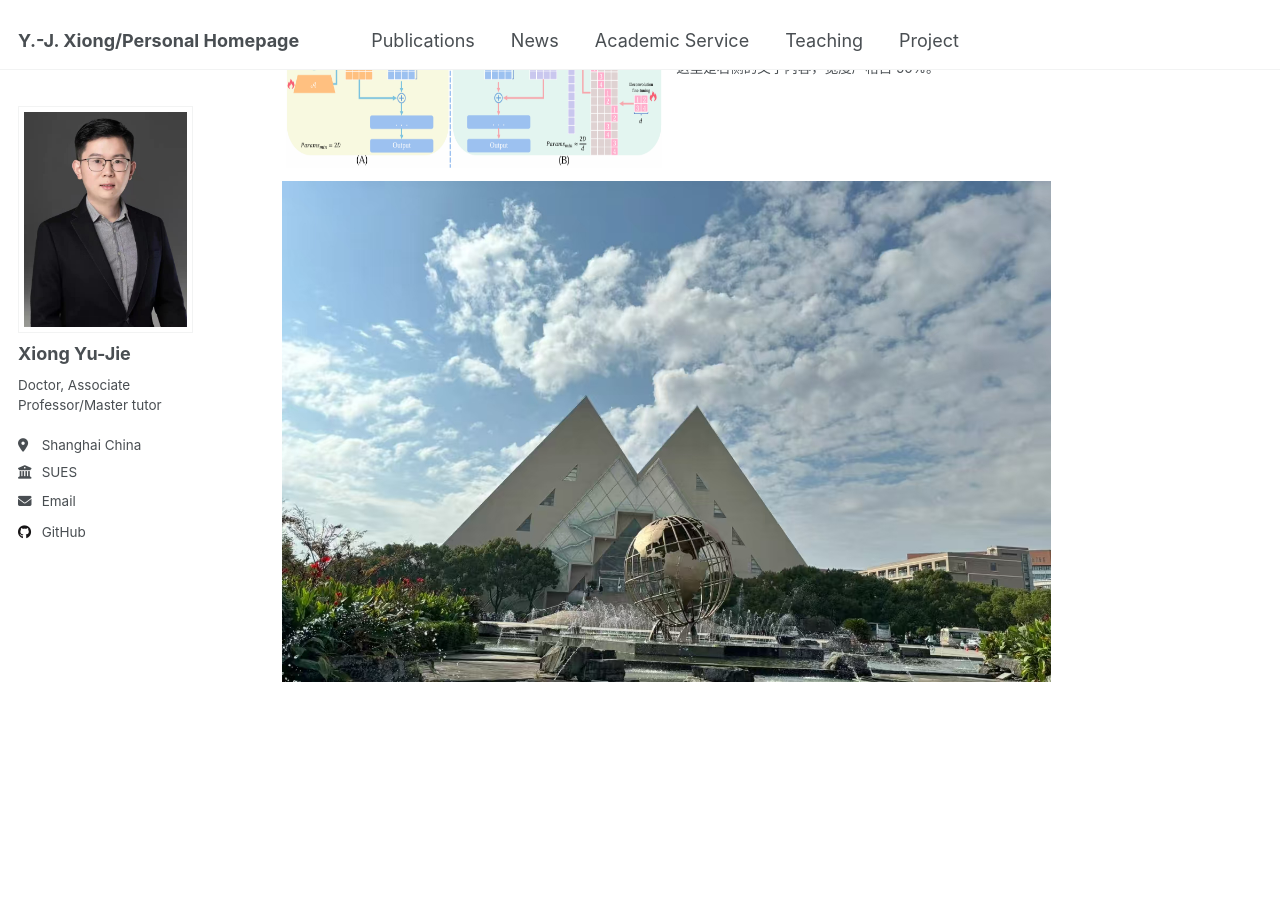
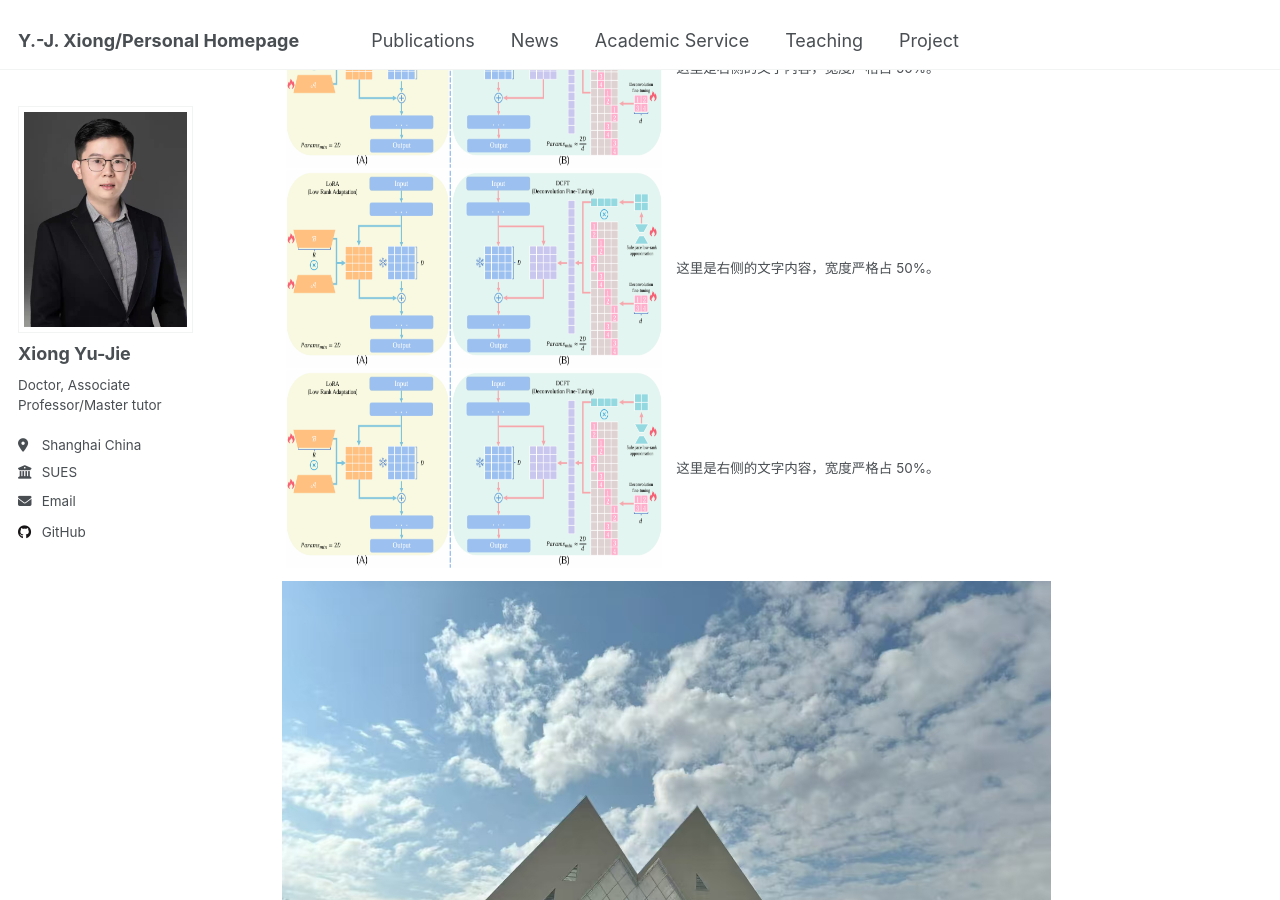
Before and after one commit to X-Lab-CN/introduce, a Jekyll site: the page built from _pages/about.md, in a window 1280 px wide and 900 px high, scrolled down 1275 px. Built offline with Jekyll 4.4.1, drawn with Linux system fonts in a browser that asks for light colours.

Commit message:
Update about.md

```diff
--- a/_pages/about.md
+++ b/_pages/about.md
@@ -36,6 +36,22 @@ redirect_from:
       这里是右侧的文字内容，宽度严格占 50%。
     </td>
   </tr>
+    <tr>
+    <td style="width: 50%; border: none; padding: 0; vertical-align: middle;">
+      <img src="/images/sp1.png" alt="图片描述" style="width: 500px; height: 200px;">
+    </td>
+    <td style="width: 50%; border: none; padding-left: 10px; vertical-align: middle;">
+      这里是右侧的文字内容，宽度严格占 50%。
+    </td>
+  </tr>
+    <tr>
+    <td style="width: 50%; border: none; padding: 0; vertical-align: middle;">
+      <img src="/images/sp1.png" alt="图片描述" style="width: 500px; height: 200px;">
+    </td>
+    <td style="width: 50%; border: none; padding-left: 10px; vertical-align: middle;">
+      这里是右侧的文字内容，宽度严格占 50%。
+    </td>
+  </tr>
 </table>
 
-<img src='./images/sues.png'>
+<img src='/images/sues.png'>
```
